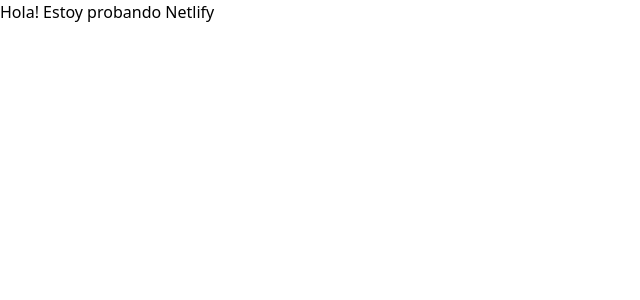
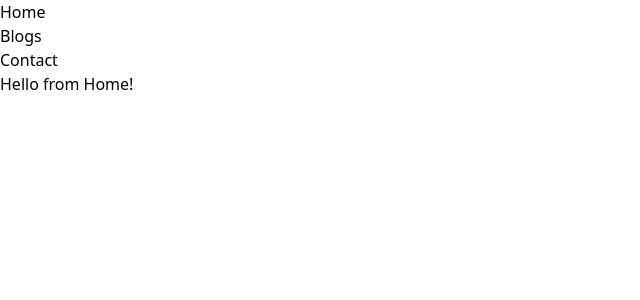
Before and after one commit to WillyMay/mayertechlabv2, a React (Vite) app: page / in a window 1280 px wide. Shown: the top 300 px of the page, without its empty margins (0-640 px from the left). Built offline with nearby package versions, Linux system fonts and the light colour scheme.

Commit message:
react-router-dom perfectly installed

```diff
--- a/src/App.jsx
+++ b/src/App.jsx
@@ -1,9 +1,23 @@
+import { BrowserRouter, Routes, Route } from "react-router-dom";
+import Navbar from "./components/Navbar";
+import Home from "./components/Home";
+import Blog from "./components/Blog";
+import NoPage from "./components/NoPage";
+import Services from "./components/Services";
+
 function App() {
 
   return (
-    <>
-      <h1 className='text-3xl underline'>Hola! Estoy probando Netlify</h1>
-    </>
+    <BrowserRouter>
+      <Routes>
+        <Route path="/" element={<Navbar />}>
+          <Route index element={<Home />} />
+          <Route path="blogs" element={<Blog />} />
+          <Route path="services" element={<Services />} />
+          <Route path="*" element={<NoPage />} />
+        </Route>
+      </Routes>
+    </BrowserRouter>
   )
 }
 
--- a/src/components/Navbar.jsx
+++ b/src/components/Navbar.jsx
@@ -0,0 +1,26 @@
+import { Outlet, Link } from 'react-router-dom'
+import React from 'react'
+
+function Navbar() {
+  return (
+    <>
+    <nav>
+      <ul>
+        <li>
+          <Link to="/">Home</Link>
+        </li>
+        <li>
+          <Link to="/blogs">Blogs</Link>
+        </li>
+        <li>
+          <Link to="/contact">Contact</Link>
+        </li>
+      </ul>
+    </nav>
+
+    <Outlet />
+  </>
+  )
+}
+
+export default Navbar
--- /dev/null
+++ b/src/components/NoPage.jsx
@@ -0,0 +1,9 @@
+import React from 'react'
+
+function NoPage() {
+  return (
+    <div>404 Nout Found</div>
+  )
+}
+
+export default NoPage
```
